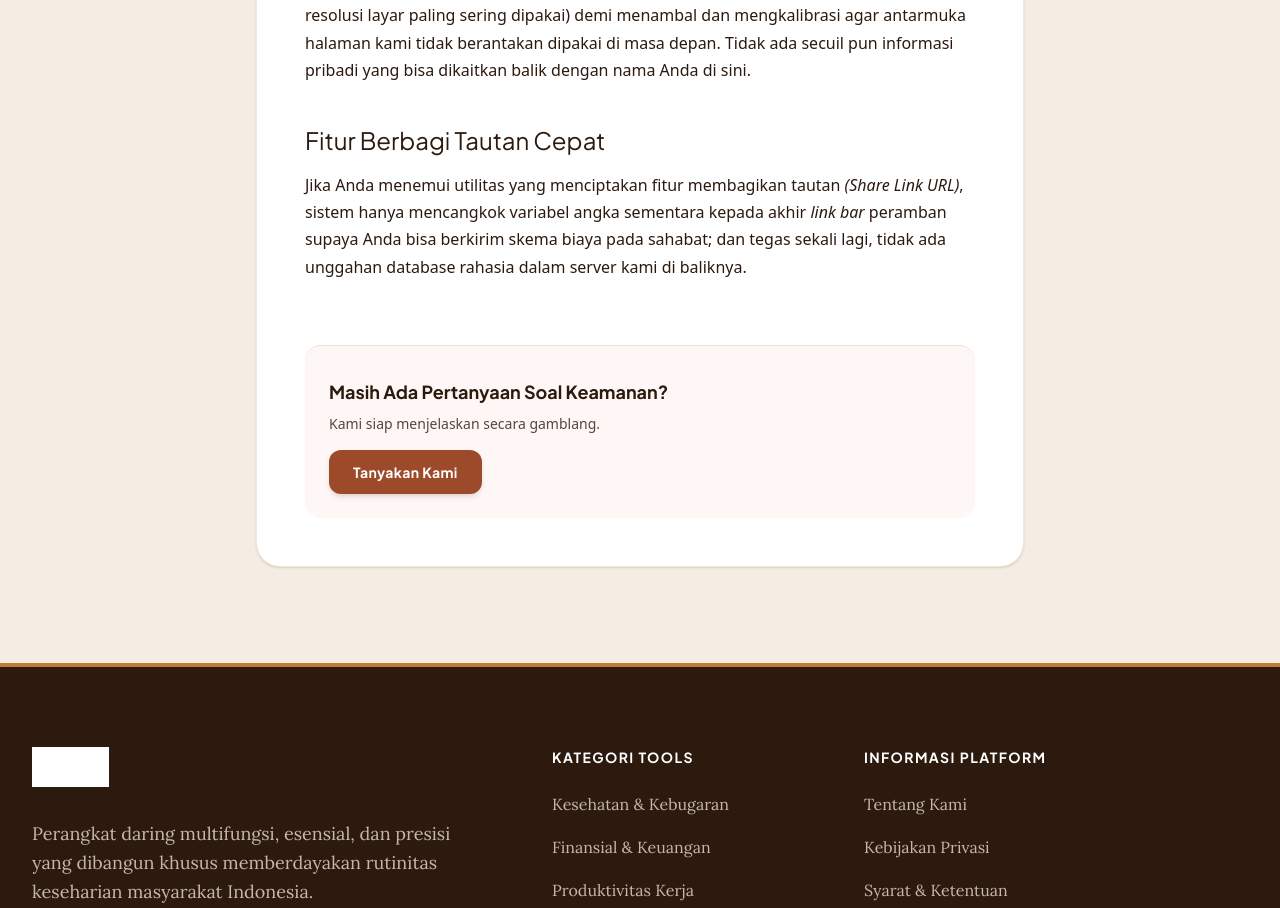
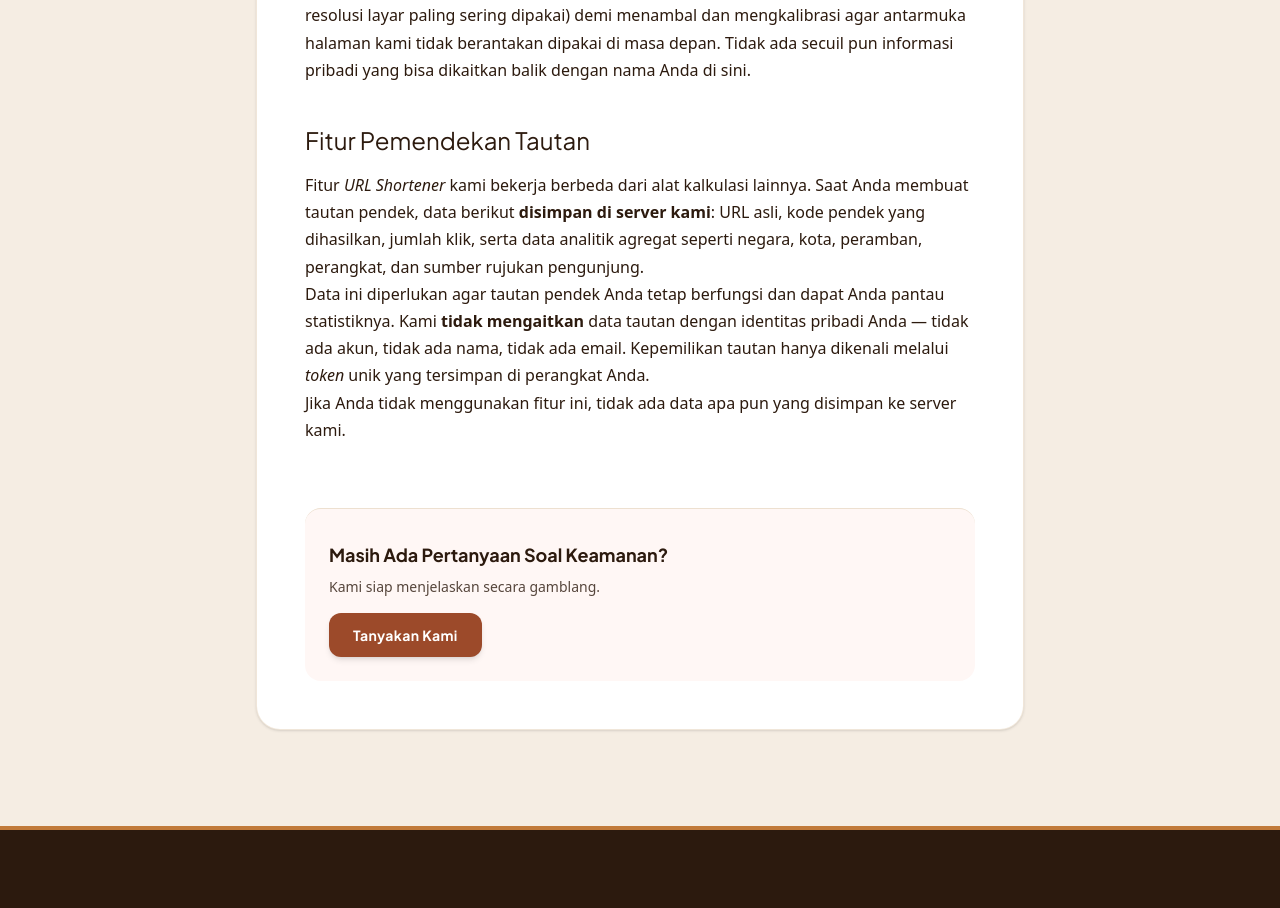
Before and after one commit to fauzantaslim/nusantara-tools, a Next.js app: page /kebijakan-privasi in a window 1280 px wide. Shown: the part 940-1848 px from the top of the page. Built offline with nearby package versions, Linux system fonts and the light colour scheme; no server answers.

Commit message:
feat: update privacy policy page and clean up unused Supabase environment variables

```diff
--- a/app/kebijakan-privasi/page.tsx
+++ b/app/kebijakan-privasi/page.tsx
@@ -19,7 +19,6 @@ export default function PrivacyPage() {
             Data Anda adalah <span className="text-accent-1">Hak Anda.</span>
           </h1>
         </div>
-
         <div className="prose prose-lg prose-headings:font-heading prose-headings:font-bold prose-headings:text-primary prose-p:font-body prose-p:text-secondary max-w-none prose-p:leading-relaxed prose-a:text-[#C17A3A] hover:prose-a:text-primary transition-colors">
           <p>
             Di NusantaraTools, kami sadar betul betapa risihnya menggunakan
@@ -27,7 +26,6 @@ export default function PrivacyPage() {
             atau memaksa Anda membuat akun demi melihat sebuah hasil hitungan
             sederhana.
           </p>
-
           <p>
             Pendekatan kami berbeda. Kami merancang hampir seluruh alat kami
             agar{" "}
@@ -62,13 +60,25 @@ export default function PrivacyPage() {
             Anda di sini.
           </p>
 
-          <h2 className="text-2xl mt-10 mb-4">Fitur Berbagi Tautan Cepat</h2>
+          <h2 className="text-2xl mt-10 mb-4">Fitur Pemendekan Tautan</h2>
           <p>
-            Jika Anda menemui utilitas yang menciptakan fitur membagikan tautan{" "}
-            <em>(Share Link URL)</em>, sistem hanya mencangkok variabel angka
-            sementara kepada akhir <em>link bar</em> peramban supaya Anda bisa
-            berkirim skema biaya pada sahabat; dan tegas sekali lagi, tidak ada
-            unggahan database rahasia dalam server kami di baliknya.
+            Fitur <em>URL Shortener</em> kami bekerja berbeda dari alat
+            kalkulasi lainnya. Saat Anda membuat tautan pendek, data berikut{" "}
+            <strong>disimpan di server kami</strong>: URL asli, kode pendek yang
+            dihasilkan, jumlah klik, serta data analitik agregat seperti negara,
+            kota, peramban, perangkat, dan sumber rujukan pengunjung.
+          </p>
+          <p>
+            Data ini diperlukan agar tautan pendek Anda tetap berfungsi dan
+            dapat Anda pantau statistiknya. Kami{" "}
+            <strong>tidak mengaitkan</strong> data tautan dengan identitas
+            pribadi Anda — tidak ada akun, tidak ada nama, tidak ada email.
+            Kepemilikan tautan hanya dikenali melalui <em>token</em> unik yang
+            tersimpan di perangkat Anda.
+          </p>
+          <p>
+            Jika Anda tidak menggunakan fitur ini, tidak ada data apa pun yang
+            disimpan ke server kami.
           </p>
 
           <div className="mt-16 pt-8 border-t border-[#EDE0D0] bg-[#FFF0EB]/50 p-6 rounded-2xl">
```
Also changed, not shown: 1 other file (tests, documents, lock files or other folders).
